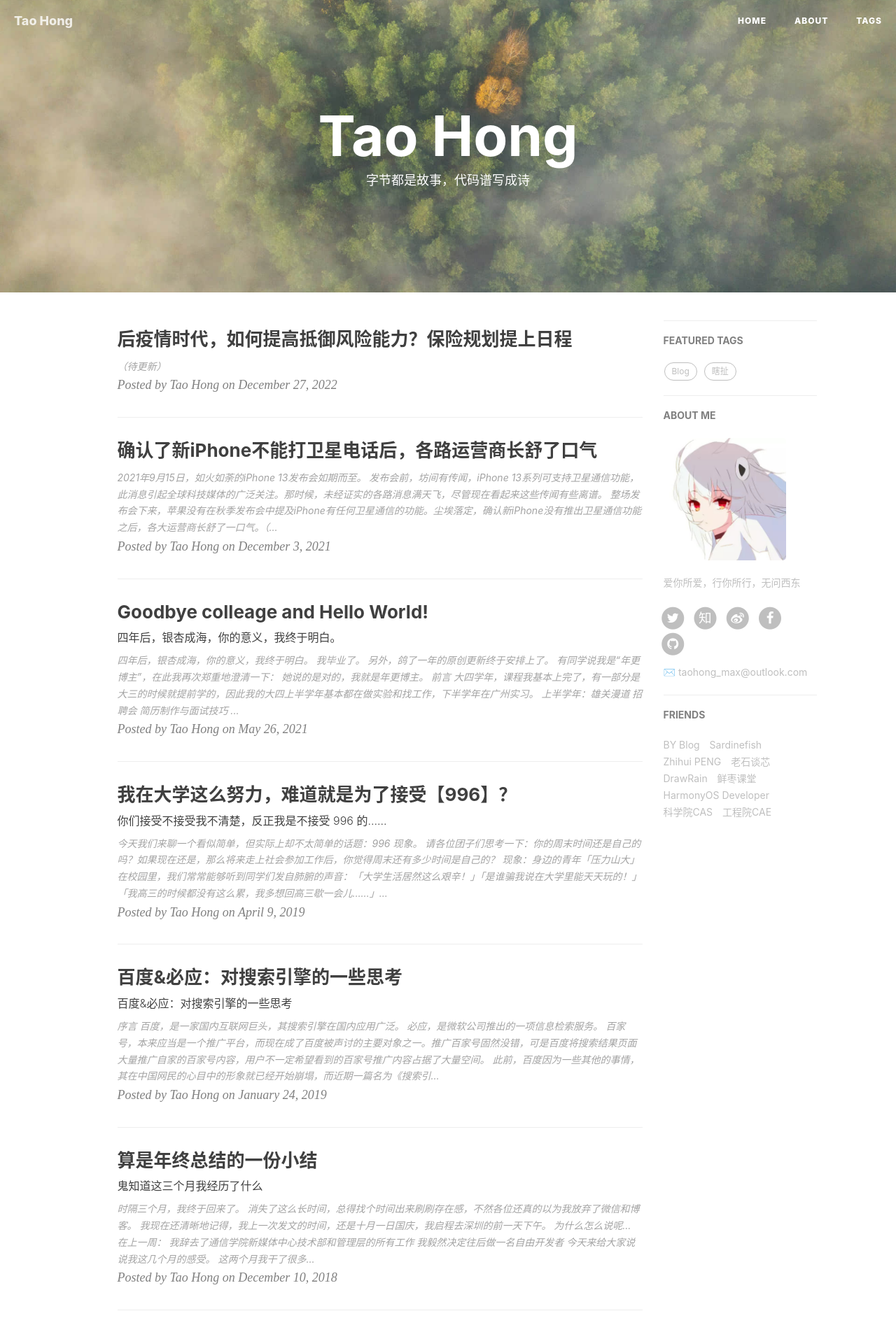
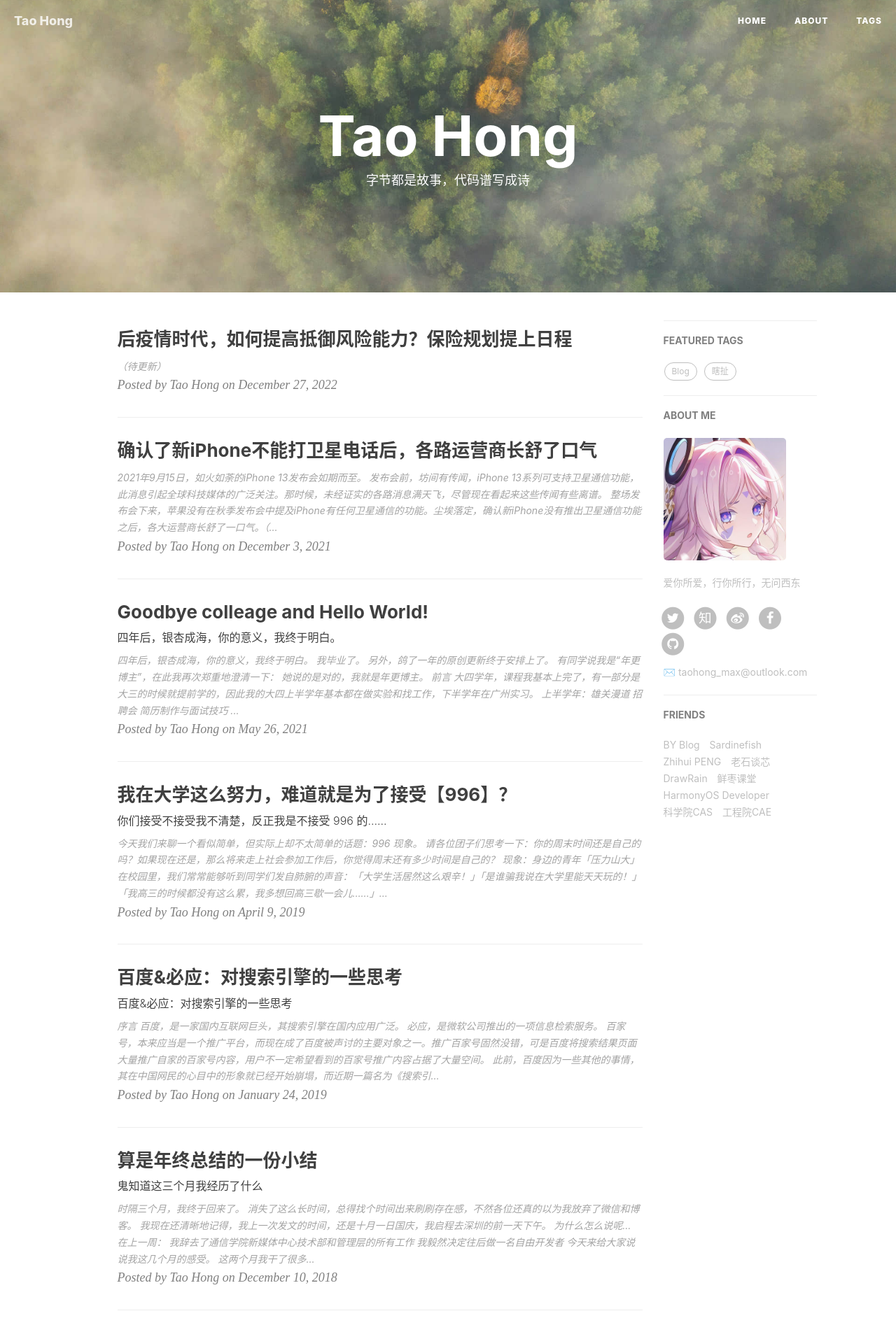
Before and after one commit to TaohongMaxwell/TaohongMaxwell.github.io, a Jekyll site: the page built from index.html, in a window 1280 px wide. Shown: the top 1904 px of the page at 70% size. Built offline with Jekyll 4.4.1, drawn with Linux system fonts in a browser that asks for light colours; nearby versions of some CDN libraries; the list of posts is cut into pages by our own code; comment, search, counter and statistics services are not loaded.

Commit message:
整理文档

```diff
--- a/_config.yml
+++ b/_config.yml
@@ -13,7 +13,7 @@
 # Sidebar settings
 sidebar: true                           # whether or not using Sidebar.
 sidebar-about-description: "爱你所爱，行你所行，无问西东"
-sidebar-avatar: /img/BiliGirl.jpg       # use absolute URL, seeing it's used in both `/` and `/about/`
+sidebar-avatar: /img/茜特菈莉_square.jpg       # use absolute URL, seeing it's used in both `/` and `/about/`
 
 
 
```
Also changed, not shown: css/bootstrap.min.css, css/hux-blog.min.css, img/茜特菈莉_square.jpg (added).
